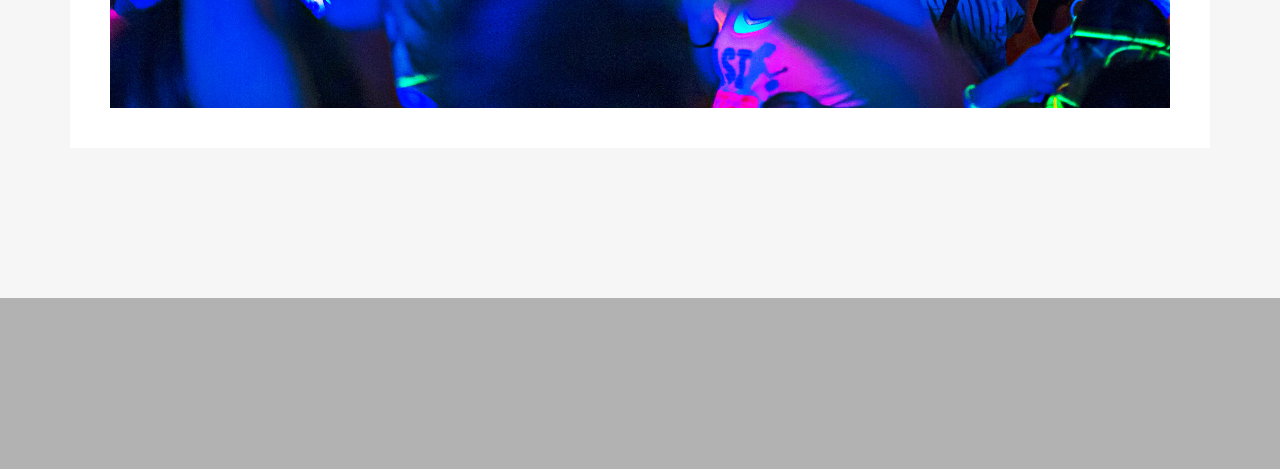
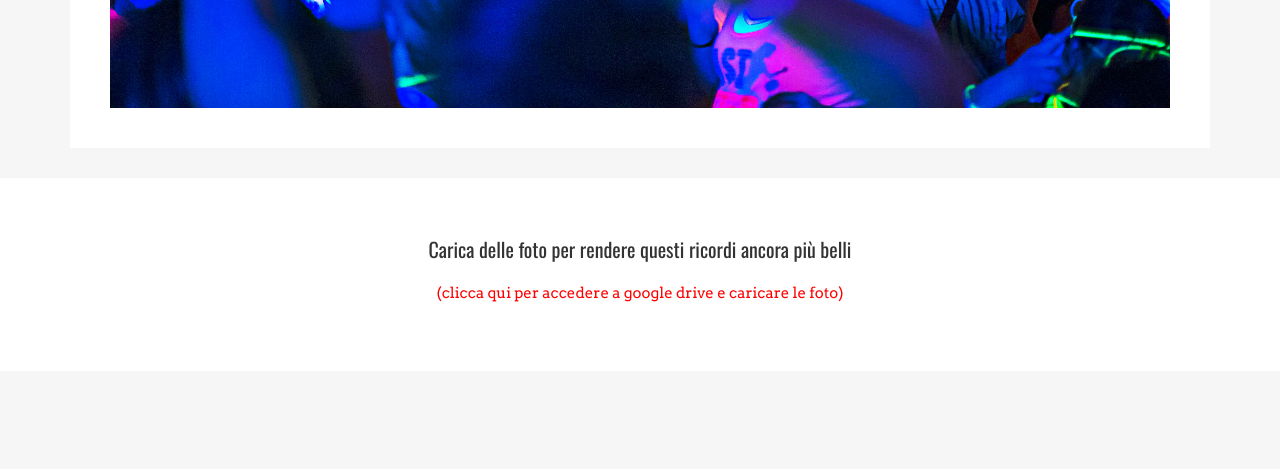
Before and after one commit to weddingdamianmirella/weddingdamianmirella.github.io, a plain HTML site: page news.html in a window 1280 px wide. Shown: the part 2405-2874 px from the top of the page. Drawn offline with nearby package versions, Linux system fonts and the light colour scheme.

Commit message:
fix vari

```diff
--- a/news.html
+++ b/news.html
@@ -222,8 +222,23 @@
 
 			</div>
 
+			</div><!--END of ROW-1-->
+			<div class="row">
 
-           	</div><!-- END of CONTAINER -->
+				<div class="col-lg-12 text-center">
+					<div class="white-box-content-wrapper animation fadeInLeft">
+						<h3>Carica delle foto per rendere questi ricordi ancora più belli</h3>
+						<p><a href="https://drive.google.com/drive/folders/1krLWjC1ILhg-FpHw1kFIJaIjA-2MY2tZ?usp=sharing" style="color: red">(clicca qui per accedere a google drive e caricare le foto)</a> </p>
+					</div>
+
+				</div>
+			</div><!--END of ROW-1-->
+
+			</div>
+
+
+
+			</div><!-- END of CONTAINER -->
 
         </section> <!--END of CONTENT SECTION-->
 
```
